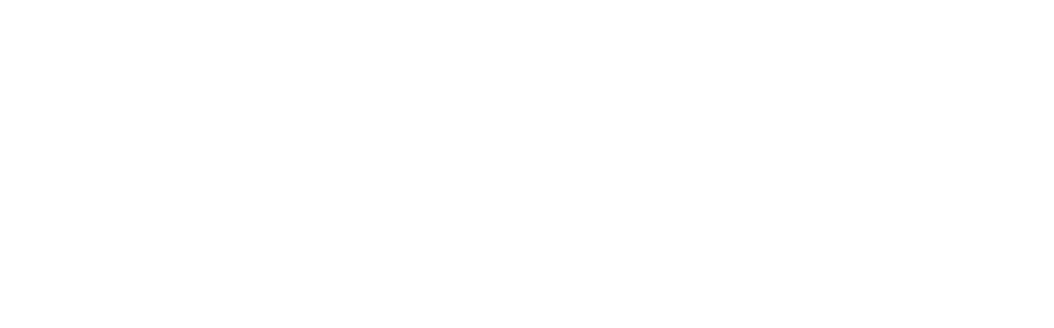
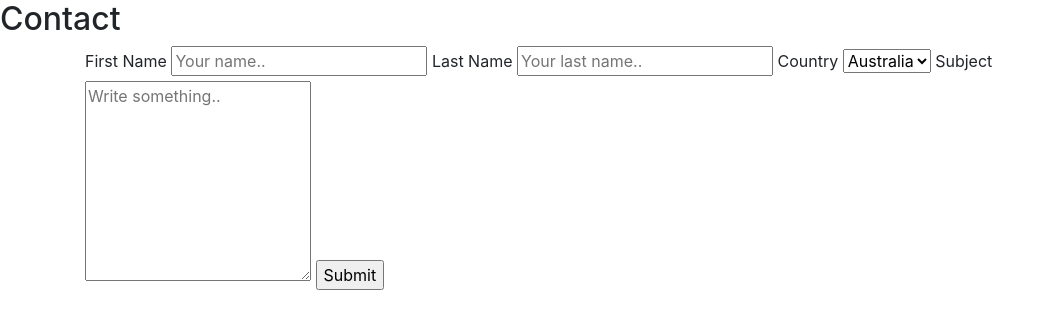
Before and after one commit to parassingh2014/RamanM.github.io, a plain HTML site: page index.html in a window 1280 px wide. Shown: the whole page, without its empty margins (0-1054 px from the left). Drawn offline with nearby package versions, Linux system fonts and the light colour scheme.

Commit message:
Update index.html

```diff
--- a/index.html
+++ b/index.html
@@ -36,8 +36,30 @@
 
     </section>
      <!-- Contact form - Maps and social Media handles -->
+
      <section>
+        <h2>Contact</h2>
+        <div class="container">
+            <form method="post">
+              <label for="fname">First Name</label>
+              <input type="text" id="fname" name="firstname" placeholder="Your name..">
 
+              <label for="lname">Last Name</label>
+              <input type="text" id="lname" name="lastname" placeholder="Your last name..">
+
+              <label for="country">Country</label>
+              <select id="country" name="country">
+                <option value="australia">Australia</option>
+                <option value="canada">Canada</option>
+                <option value="usa">USA</option>
+              </select>
+
+              <label for="subject">Subject</label>
+              <textarea id="subject" name="subject" placeholder="Write something.." style="height:200px"></textarea>
+
+              <input type="submit" value="Submit">
+            </form>
+          </div>
      </section>
     </main>
     <footer>
```
